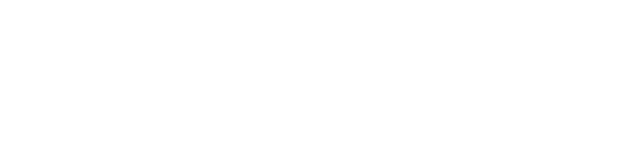
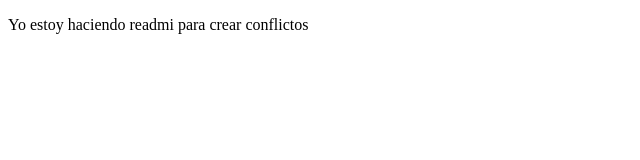
Before and after one commit to esther123456/conflictos-git, a plain HTML site: page index.html in a window 1280 px wide. Shown: the whole page, without its empty margins (0-640 px from the left). Drawn offline with Linux system fonts and the light colour scheme.

Commit message:
Modif2. Mar archivo index.html

```diff
--- a/index.html
+++ b/index.html
@@ -4,6 +4,6 @@
     <title>Documento sin titulo</title>
 </head>
 <body>
-
+    <p> Yo estoy haciendo readmi para crear conflictos</p>
 </body>
 </html>
```
